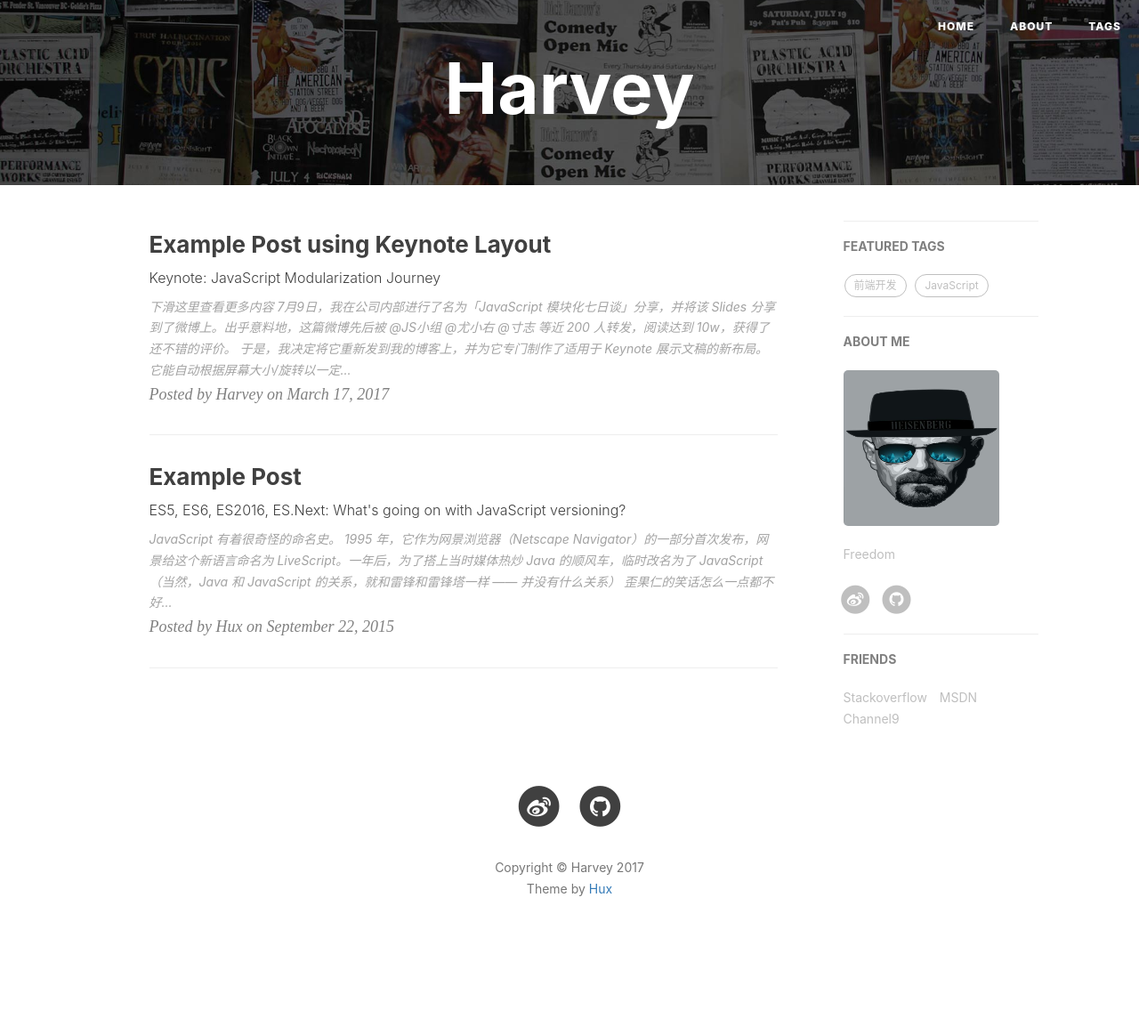
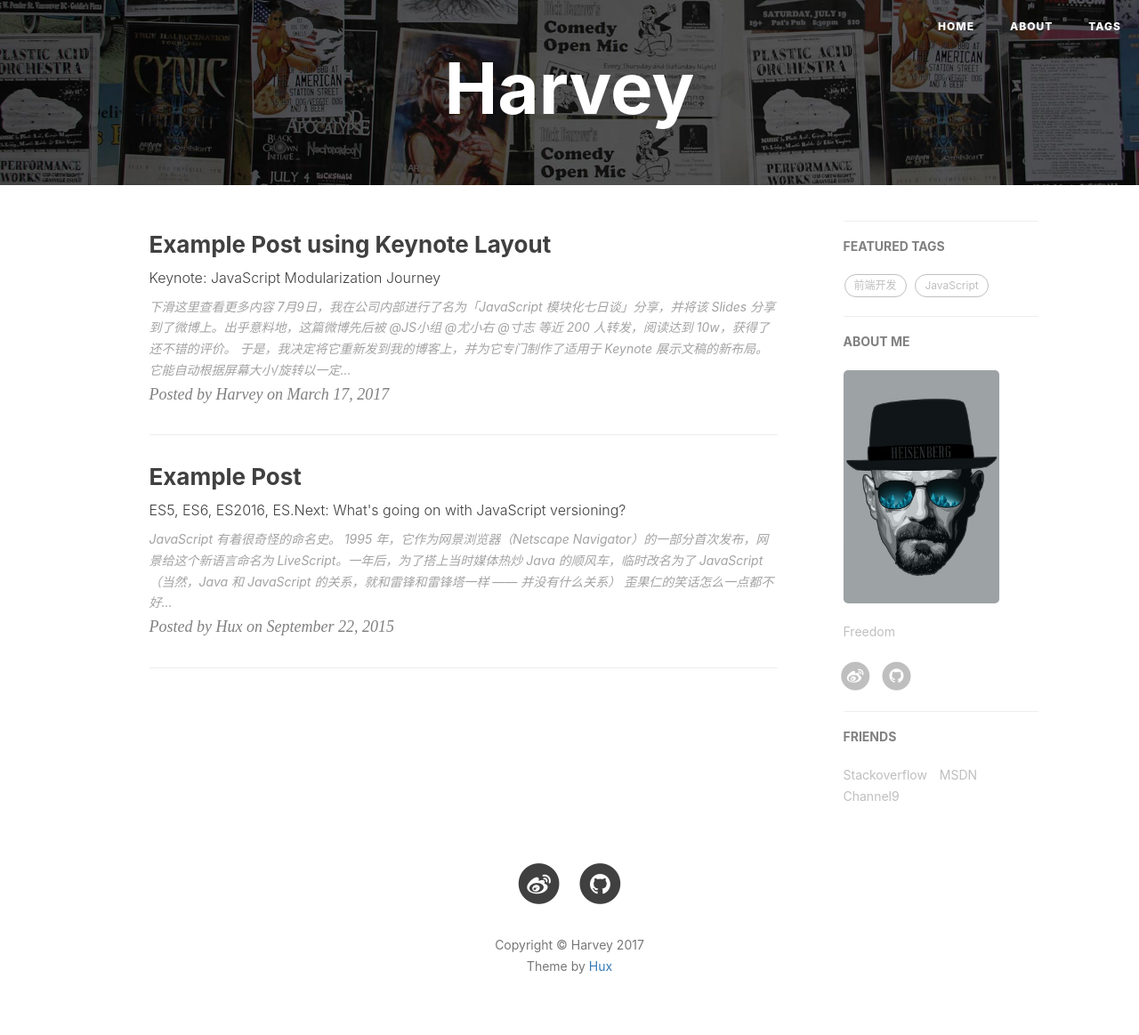
Before and after one commit to HarveyJiang/harveyjiang.github.io, a Jekyll site: the page built from index.html, in a window 1280 px wide. Shown: the whole page at 89% size. Built offline with Jekyll 4.4.1, drawn with Linux system fonts in a browser that asks for light colours; nearby versions of some CDN libraries; the list of posts is cut into pages by our own code; comment, search, counter and statistics services are not loaded; before the commit the page ends 1076 px from its top, so only the background shows below that.

Commit message:
delete site.sidebar-avatar style

```diff
--- a/_layouts/page.html
+++ b/_layouts/page.html
@@ -104,7 +104,7 @@
                     <hr><h5><a href="{{'/about/' | prepend: site.baseurl }}">ABOUT ME</a></h5>
                     <div class="short-about">
                         {% if site.sidebar-avatar %}
-                            <img src="{{site.sidebar-avatar}}" style="width:175px;height:175px;" />
+                            <img src="{{site.sidebar-avatar}}" />
                         {% endif %}
                         {% if site.sidebar-about-description %}
                             <p>{{site.sidebar-about-description}}</p>
```
